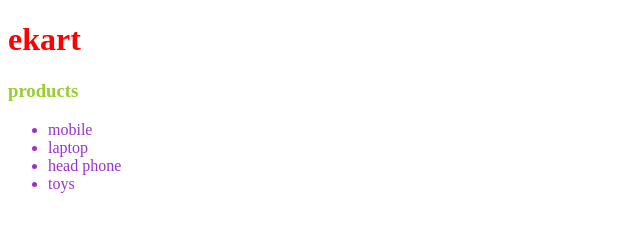
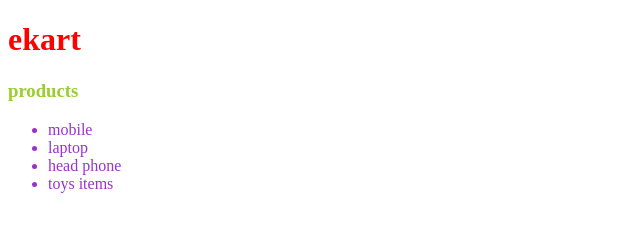
Before and after one commit to AryaCAshok/ekart, a plain HTML site: page index.html in a window 1280 px wide. Shown: the full height of the page, 0-640 px from the left. Drawn offline with Linux system fonts and the light colour scheme.

Commit message:
toys changed

```diff
--- a/index.html
+++ b/index.html
@@ -13,7 +13,7 @@
         <li>mobile</li>
         <li>laptop</li>
         <li>head phone</li>
-        <li>toys</li>
+        <li>toys items</li>
     </ul>
 </body>
 </html>
```
